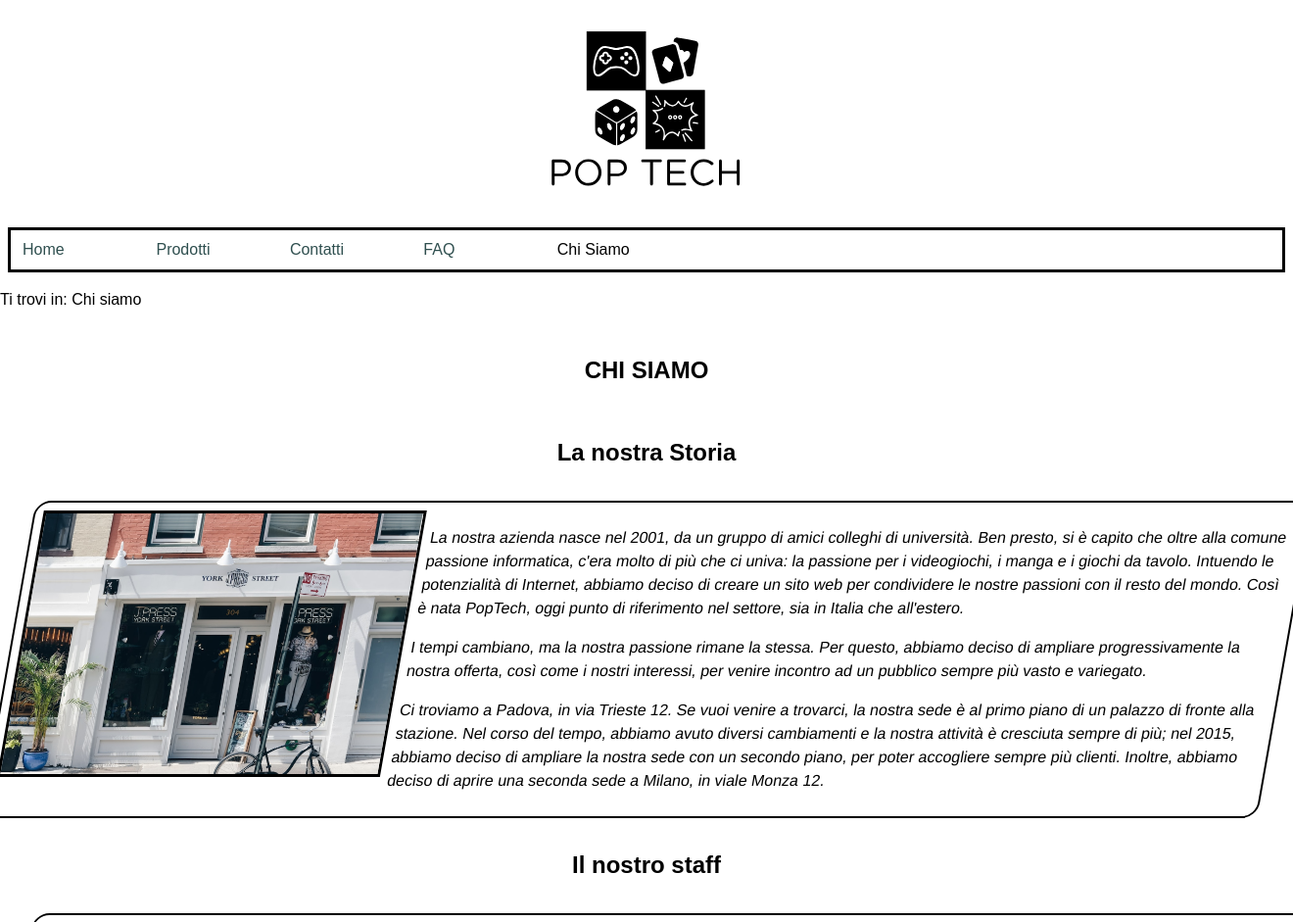
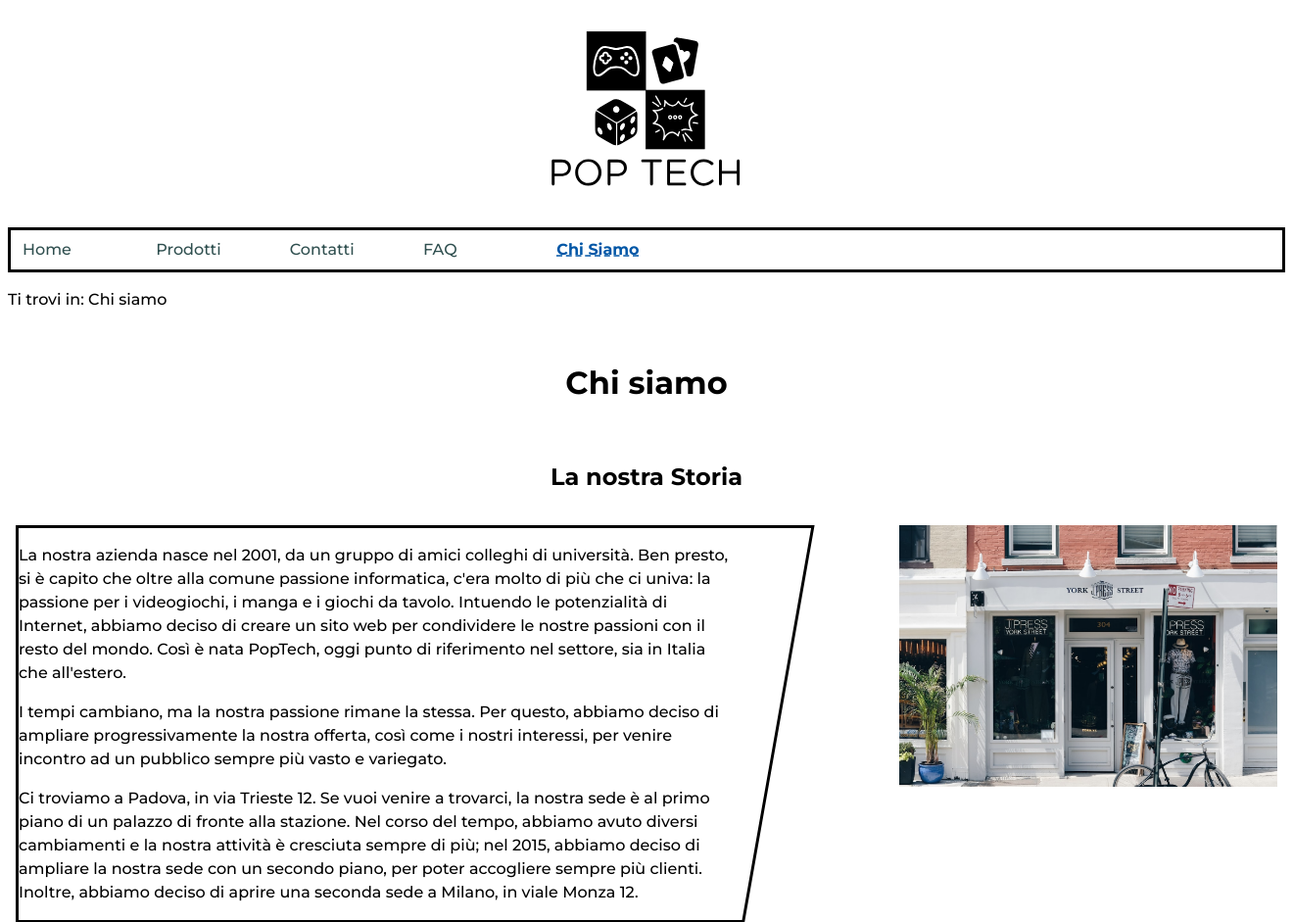
Before and after one commit to gabrielrovesti/Pop-Tech, a PHP site: page /chiSiamo.html in a window 1320 px wide; the page is wider, and only the part inside the window is pictured. Shown: the top 941 px of that part at 98% size. Run offline with PHP 8.4, Linux system fonts and the light colour scheme.

Commit message:
Piccole modifiche CSS e pagina chi siamo css
Committato per risolvere conflitti e sincronizzare il codice

```diff
--- a/chiSiamo.html
+++ b/chiSiamo.html
@@ -32,7 +32,7 @@
                 <li><a href="prodotti.php">Prodotti</a></li>
                 <li><a href="contatti.php">Contatti</a></li>
                 <li><a href="FAQ.php">FAQ</a></li>
-                <li id="currentlink" lang="en">Chi Siamo</li>
+                <li id="currentLink" lang="en">Chi Siamo</li>
             </ul>
         </nav>
 
@@ -43,9 +43,11 @@
         <main id="content">
             <h1 class="comic-page-title">Chi siamo</h1>
             <h2 class="who-title">La nostra Storia</h2>
-            <div class="outer-container">
-                <img src="images/chisiamo1.png" class="img-left" alt="Fotografia della sede">
-                <div class="text-container">
+
+
+            <div class="outer-container first">
+
+                <div class="text-container ">
                     <p>
                         La nostra azienda nasce nel 2001, da un gruppo di amici colleghi di università.
                         Ben presto, si è capito che oltre alla comune passione informatica, c'era molto di più
@@ -70,11 +72,12 @@
                         Inoltre, abbiamo deciso di aprire una seconda sede a Milano, in viale Monza 12.
                     </p>
                 </div>
+                <div class="img-container"><img src="images/chisiamo1.png" alt="Fotografia della sede"> </div>
             </div>
 
-                <h2 class="who-title">Il nostro <span lang="en">staff</span></h2>
-                <div class="outer-container">
-                    <img src="images/chisiamo2.png" class="img-right" alt="Foto di gruppo dello staff">
+
+                <div class="outer-container second">
+                    <div class="img-container"><img src="images/chisiamo2.png" alt="Foto di gruppo dello staff"></div>
                     <div class="text-container">
                         <p>
                             Per noi, il lavoro è un gioco e la passione è il nostro motore.
@@ -100,8 +103,10 @@
                             e siamo sempre pronti a rispondere alle vostre domande.
                         </p>
                     </div>
+
                 </div>
 
+                <h2 class="who-title">Il nostro <span lang="en">staff</span></h2>
 
                 <ul class="membristaff">
                     <li class="membro">
--- a/index.php
+++ b/index.php
@@ -28,7 +28,7 @@
             <img src="dd" alt="Immagine banner">
         </div>';
 
-    $connection = new DBAccess;
+    $connection = new DBAccess();
 
     if($connection->open_connection()){
 
@@ -38,8 +38,7 @@
 
         foreach($categories as $category){
 
-            $content .= '<h2 class="categoryTitle">'.parse_lang($category['nome']).'</h2>';
-            $content .= '<a href="categoria.php?id='.$category['id'].'" title="Vedi tutti i prodotti in '.parse_lang($category['nome']).'" class="button">Vedi Tutti</a>';
+            $content .= '<div class="comic_box"><h2 class="categoryTitle">'.parse_lang($category['nome']).'</h2> <a href="categoria.php?id='.$category['id'].'" class="button">Vedi Tutti</a></div>';
 
             $products = $connection->exec_select_query('SELECT id, nome, descrizione, immagine, altimmagine FROM prodotto WHERE categoria='.$category['id'].' ORDER BY id DESC LIMIT 5;');
 
--- a/prodotti.php
+++ b/prodotti.php
@@ -21,7 +21,7 @@
 
         foreach($categories as $category){
 
-            $content .= '<div class="comic_box"><h2 class="categoryTitle">'.$category['nome'].'</h2> <a href="categoria.php?id='.$category['id'].'" class="button">Vedi Tutti</a></div>';
+            $content .= '<div class="comic_box"><h2 class="categoryTitle">'.parse_lang($category['nome']).'</h2> <a href="categoria.php?id='.$category['id'].'" class="button">Vedi Tutti</a></div>';
 
             $products = $connection->exec_select_query('SELECT id, nome, immagine, altimmagine, descrizione, origine, marca, modello, dimensione, peso, categoria, prezzo FROM prodotto WHERE categoria='.$category['id'].';');
 
--- a/styles/style.css
+++ b/styles/style.css
@@ -1,3 +1,56 @@
+/* Monstserrat font - Open Font License https://scripts.sil.org/cms/scripts/page.php?site_id=nrsi&id=OFL */
+@font-face {
+    font-family: 'Montserrat';
+    src: url('../fonts/Montserrat-Medium.woff');
+    font-weight: 400;
+    font-style: normal;
+}
+@font-face {
+    font-family: 'Montserrat';
+    src: url('../fonts/Montserrat-MediumItalic.woff');
+    font-weight: 400;
+    font-style: italic;
+}
+
+@font-face {
+    font-family: 'Montserrat';
+    src: url('../fonts/Montserrat-Bold.woff');
+    font-weight: 700;
+    font-style: normal;
+    margin: 0.5em;
+    padding: 0.5em;
+    border: 3px solid black;
+    /*bisogna aggiungere lo sfondo arancione/rosso*/
+}
+@font-face {
+    font-family: 'Montserrat';
+    src: url('../fonts/Montserrat-BoldItalic.woff');
+    font-weight: 700;
+    font-style: italic;
+}
+
+@font-face {
+    font-family: 'Montserrat';
+    src: url('../fonts/Montserrat-Italic.woff');
+    font-weight: 400;
+    font-style: italic;
+}
+
+@font-face {
+    font-family: 'Montserrat';
+    src: url('../fonts/Montserrat-Light.woff');
+    font-weight: 300;
+    font-style: normal;
+}
+@font-face {
+    font-family: 'Montserrat';
+    src: url('../fonts/Montserrat-LightItalic.woff');
+    font-weight: 300;
+    font-style: italic;
+}
+
+/* ------- */
+
 html,body{
     font-size: 100%;
     line-height: 1.5em;
@@ -6,7 +59,8 @@ html,body{
 body{
     max-width: 1920px;
     margin: auto;
-    font-family: Arial, Helvetica, sans-serif;
+    font-family: 'Montserrat',Arial, Helvetica, sans-serif;
+
 }
 
 /* Header ========================= */
@@ -30,6 +84,10 @@ header#header h1{
     background-size: contain;
     background-position: center;
     margin:0.2em;
+}
+
+nav#breadcrumbs{
+    margin-left: 0.5em;
 }
 
 footer{
@@ -65,6 +123,13 @@ footer{
     border: 3px solid black;
 }
 
+nav#menu ul li#currentLink{
+    font-weight: bold;
+    text-decoration: underline;
+    text-decoration-style: dashed;
+    color: #0056A6;
+}
+
 nav#menu ul{
     list-style-type: none;
     margin: 0;
@@ -97,7 +162,7 @@ nav#menu a{
 /* Anchor Links ========================= */
 
 a{
-    text-decoration: underline;
+    text-decoration: none;
     color:darkslategrey;
 }
 
@@ -198,40 +260,88 @@ main h2{
     display: block;
     padding: 0.5em;
     cursor: pointer;
-    width: 50%;
+    max-width: 50%;
     margin: auto;
 }
 
 /* Chi Siamo Page ========================= */
 
 #chiSiamo .outer-container {
-    padding: 0.5em;
-    height:auto;
-    overflow: hidden;
-    border: solid 2px black;
-    -webkit-transform: skew(-10deg);
-    -moz-transform: skew(-10deg);
-    -ms-transform: skew(-10deg);
-    -o-transform: skew(-10deg);
-    transform: skew(-10deg);
-    overflow: hidden;
-    border-radius: 1em;
+    display: flex;
+    flex-direction: row;
+    flex-wrap: wrap;
+    justify-content: space-between;
+    margin: 0.5em ;
 }
 
-#chiSiamo .outer-container .img-left{
-    float: left;
-    width: 30%;
-    display: block;
-    margin-right: 0.5em;
-    border: 3px solid black;
+#chiSiamo .text-container{
+    border-top: solid 3px black;
+    border-bottom: solid 3px black;
+    position: relative;
+    flex: 57% 0 0;
+    background-color: #fff;
 }
 
-#chiSiamo .outer-container .img-right{
-    float:right;
-    width: 30%;
+#chiSiamo .first .text-container{
+    border-left: solid 3px black;
+}
+
+#chiSiamo .second .text-container{
+    border-right: solid 3px black;
+}
+
+#chiSiamo .first .text-container:after,#chiSiamo .second .text-container:before{
+    content: " ";
+    position:absolute;
     display: block;
-    margin-right: 0.5em;
-    border: 3px solid black;
+    width: 15%;
+    height: 100%;
+    top:-3px;
+    z-index: -1;
+    border: solid 3px black;
+    transform-origin: bottom left;
+    -ms-transform: skew(-10deg, 0deg);
+    -webkit-transform: skew(-10deg, 0deg);
+    transform: skew(-10deg, 0deg);
+    background-color: #FFF;
+}
+
+#chiSiamo .first .text-container:after{
+    right:-1%;
+}
+
+#chiSiamo .second .text-container:before{
+    left:-14%;
+}
+
+
+
+
+#chiSiamo .img-container{
+    flex: 30% 0 0;
+}
+#chiSiamo .img-container img{
+    max-width: 100%;
+}
+
+#chiSiamo .img-container .reverse{
+    order: 1;
+}
+
+#chiSiamo .text-container:afxxter{
+    content: " ";
+    position: absolute;
+    display: block;
+    width: 100%;
+    height: 100%;
+    top: 0;
+    left: 0;
+    z-index: -1;
+    background: #FF0000;
+    transform-origin: bottom left;
+    -ms-transform: skew(-30deg, 0deg);
+    -webkit-transform: skew(-30deg, 0deg);
+    transform: skew(-30deg, 0deg);
 }
 
 #chiSiamo .who-title{
@@ -399,24 +494,7 @@ main h2{
     border-bottom: 10px solid transparent;
     left: 25px;
     bottom: -14px;
-}
-
-/* Font titolo categoria */
-.comic-title{
-    font-family: 'Montserrat', sans-serif;
-    text-transform: uppercase;
-    font-size: 1.5em;
-    text-align: left;
-    color: #000080;
-}
-
-.comic-page-title{
-    font-family: 'Montserrat', sans-serif;
-    text-transform: uppercase;
-    font-size: 1.5em;
-    text-align: left;
-    color: #000;
-    text-align: center;
+    z-index: 2;
 }
 
 /* Fumetti FAQ: Domande e Risposte */
```
Also changed, not shown: other parts of styles/style.css (+12 -30 lines), includes/utilities.php (+109 -2 lines), fonts/Montserrat-Bold.woff (added), fonts/Montserrat-BoldItalic.woff (added), fonts/Montserrat-Italic.woff (added), fonts/Montserrat-Light.woff (added), fonts/Montserrat-LightItalic.woff (added), fonts/Montserrat-Medium.woff (added), fonts/Montserrat-MediumItalic.woff (added), 1 other file.
